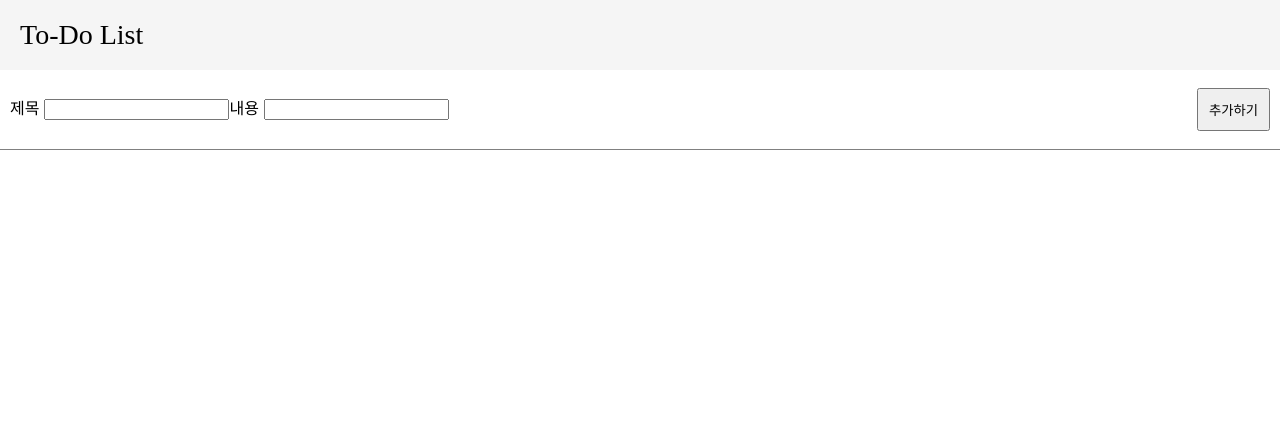
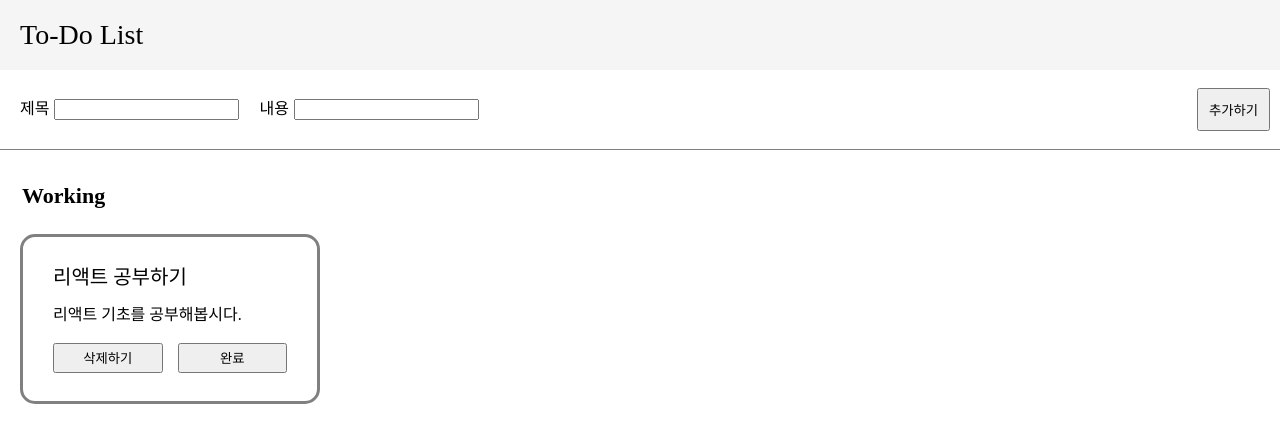
Before and after one commit to ketchup0211/TypeScript-ToDoList, a React (Vite) app: page / in a window 1280 px wide. Shown: the top 442 px of the page. Built offline with nearby package versions, Linux system fonts and the light colour scheme.

Commit message:
[ADD] List.tsx UI

```diff
--- a/src/components/units/home/Form.module.css
+++ b/src/components/units/home/Form.module.css
@@ -1,12 +1,12 @@
-span {
+.form_span {
   margin : 10px;
 }
 
-input {
+.form_input {
   margin-left: 5px;
 }
 
-button{
+.form_button{
   padding: 10px;
 }
 
--- a/src/components/units/home/Form.tsx
+++ b/src/components/units/home/Form.tsx
@@ -4,16 +4,16 @@ function Form(){
   return (
     <div className={styles.form_container}>
       <div>
-        <span>
+        <span className={styles.form_span}>
           <label htmlFor="todo-title">제목</label>
-          <input id="todo-title" type="text"/>
+          <input className={styles.form_input} id="todo-title" type="text"/>
         </span>
-        <span>
+        <span className={styles.form_span}>
           <label htmlFor="todo-contents">내용</label>
-          <input id="todo-contents" type="text"/>
+          <input className={styles.form_input} id="todo-contents" type="text"/>
         </span>
       </div>
-      <button>추가하기</button>
+      <button className={styles.form_button}>추가하기</button>
     </div>
   );
 }
--- /dev/null
+++ b/src/components/units/home/List.module.css
@@ -0,0 +1,50 @@
+.list_container{
+  height: 300px;
+  display: grid;
+  padding : 20px;
+}
+
+.category{
+  font-size: 22px;
+  font-weight: 600;
+  padding : 15px 0px 0px 2px;
+}
+
+.card_container{
+  height: 200px;
+  display: flex;
+  align-items: center;
+  overflow-x: scroll;
+  gap : 20px;
+}
+
+.card{
+  flex-shrink: 0;
+  width : 300px;
+  height: 170px;
+  padding:30px;
+  border : 3px solid grey;
+  border-radius: 15px;
+}
+
+.todo_title{
+  font-size: 20px;
+  font-weight: 400;
+  margin-bottom: 20px;
+}
+
+.todo_contents{
+  font-size : 16px;
+  margin-bottom : 20px;
+}
+
+.button_container{
+  display: flex;
+  justify-content: space-evenly;
+  gap: 15px;
+}
+
+.button_container button {
+  width: 100%;
+  height: 30px;
+}
--- a/src/components/units/home/List.tsx
+++ b/src/components/units/home/List.tsx
@@ -1,5 +1,23 @@
+import styles from './List.module.css'
+
 function List(){
-  return <></>;
+  return (
+    <div className={styles.list_container}>
+      <h3 className={styles.category}>Working</h3>
+      <div className={styles.card_container}>
+        <div className={styles.card}>
+          <div>
+          <p className={styles.todo_title}>리액트 공부하기</p>
+          <p className={styles.todo_contents}>리액트 기초를 공부해봅시다.</p>
+          <div className={styles.button_container}>
+            <button>삭제하기</button>
+            <button>완료</button>
+          </div>
+          </div>
+        </div>
+      </div>
+    </div>
+  );
 }
 
 export default List
```
